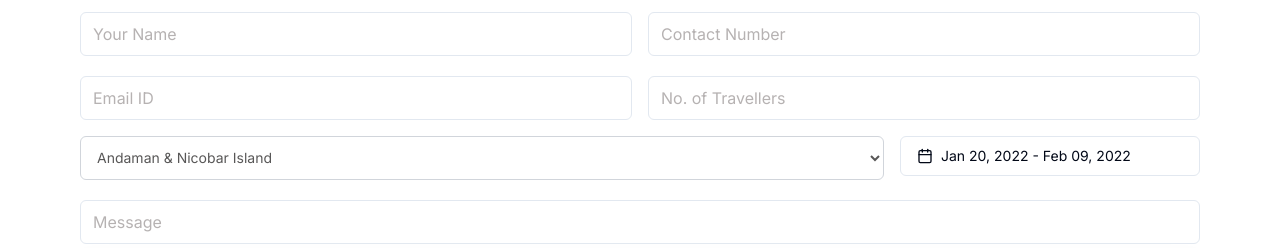
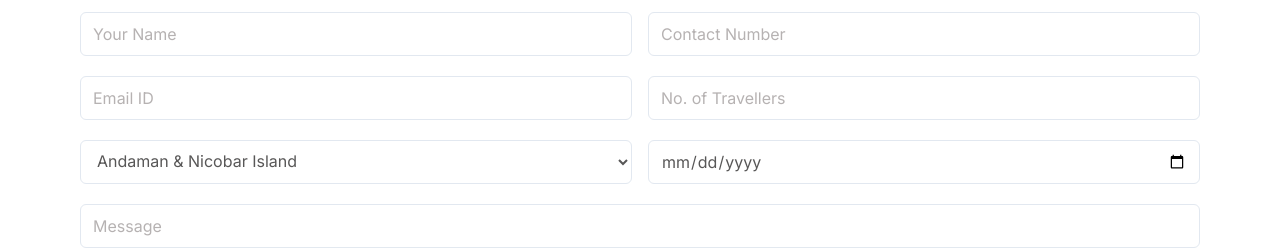
Before and after one commit to naveen-joshi/evertrip, a Next.js app: page / in a window 1280 px wide. Shown: the part 3040-3288 px from the top of the page. Built offline with nearby package versions, Linux system fonts and the light colour scheme.

Commit message:
Form Data Fix

```diff
--- a/components/AboutUs.tsx
+++ b/components/AboutUs.tsx
@@ -96,7 +96,7 @@ const AboutUs = () => {
               id="countries"
               value={destination}
               onChange={(e) => setDestination(e.target.value)}
-              className="border-gray-300 text-sm focus:ring-blue-500 focus:border-blue-500 h-11 w-full min-w-[300px] rounded-md border bg-background text-[#585757] px-3 py-2 flex-1"
+              className={inputClass}
             >
               <option defaultValue={"andaman"} disabled>
                 Select Preferred Destination
@@ -106,7 +106,14 @@ const AboutUs = () => {
               <option value="ladakh">Ladakh</option>
               <option value="rajasthan">Rajasthan</option>
             </select>
-            <DatePickerWithRange />
+            <input
+              type="date"
+              className={inputClass}
+              placeholder="Travel Date"
+              value={travelDate}
+              onChange={(e) => settravelDate(e.target.value)}
+              required
+            />
           </div>
           <input
             type="text"
```
